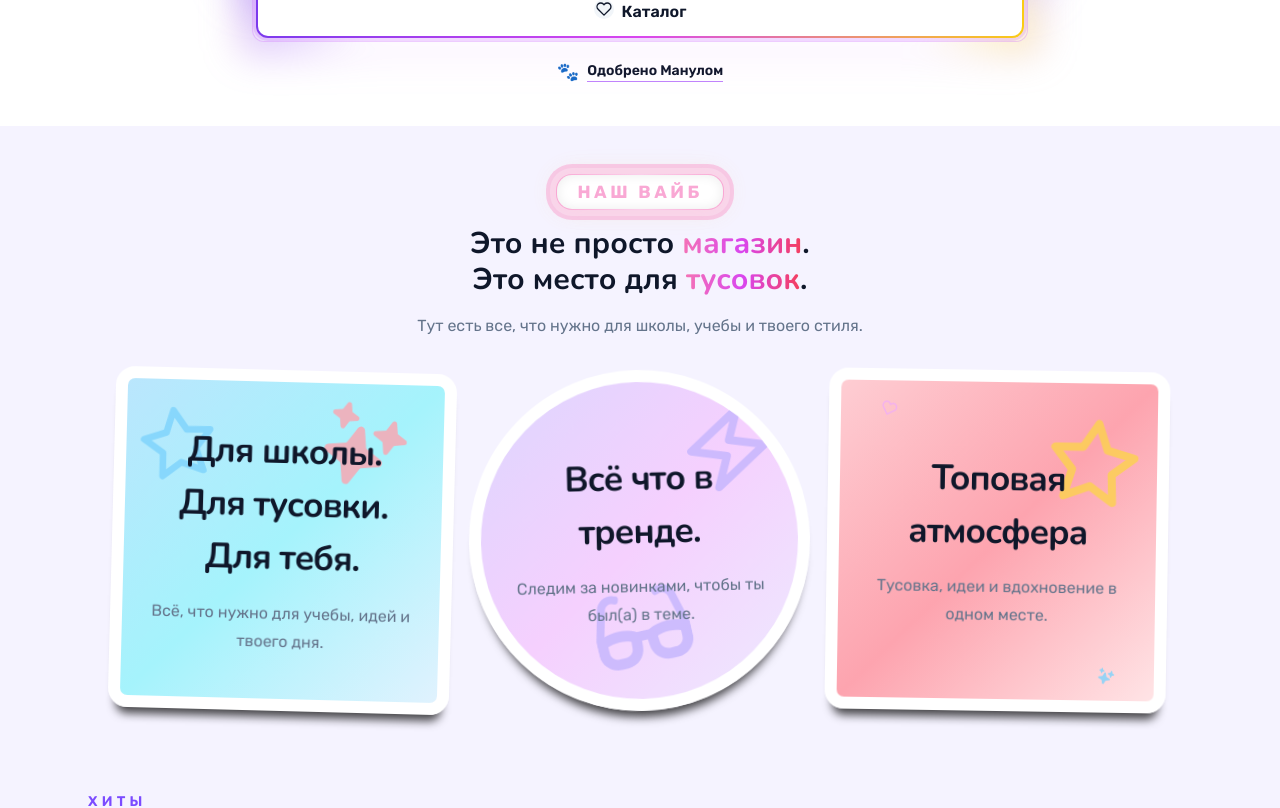
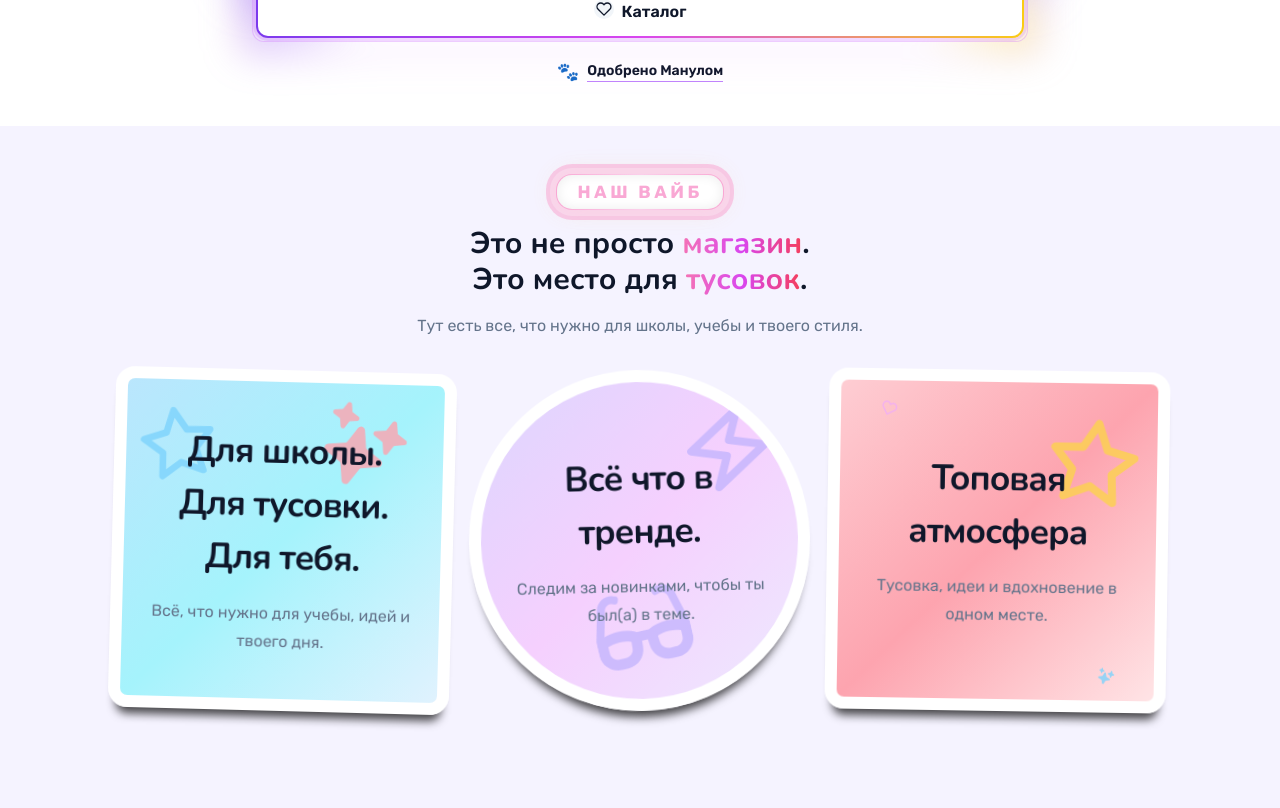
Before and after one commit to RahaAndiyskiy/Crash_celarya, a Next.js app: page / in a window 1280 px wide. Shown: the part 736-1544 px from the top of the page. Built offline with nearby package versions, Linux system fonts and the light colour scheme.

Commit message:
fix: adjust features-bottom spacing and products section margin

```diff
--- a/components/Features.jsx
+++ b/components/Features.jsx
@@ -45,7 +45,7 @@ export default function Features({ items }) {
   };
 
   return (
-    <section className="space-y-8 pt-8 px-4 sm:px-6">
+    <section className="space-y-8 pt-8 px-4 sm:px-6 pb-36 sm:pb-40 lg:pb-48">
       <div className="space-y-4 text-center mx-auto w-full max-w-4xl">
         <p
           className="mx-auto inline-flex rounded-[1rem] px-5 py-1 text-center text-[0.9rem] font-black uppercase tracking-[0.2em] sm:text-[1.1rem]"
@@ -123,7 +123,7 @@ export default function Features({ items }) {
           <img
             src="/manul_dream.webp"
             alt="Manul Dream"
-            className="pointer-events-none absolute left-1/2 top-[98%] -translate-x-1/2 z-0 w-[240px] sm:w-[280px] md:w-[340px]"
+            className="pointer-events-none absolute left-1/2 top-[100%] -translate-x-1/2 z-0 w-[240px] sm:w-[280px] md:w-[340px]"
           />
         </div>
       ) : (
--- a/components/Products.jsx
+++ b/components/Products.jsx
@@ -1,6 +1,6 @@
 export default function Products({ items }) {
   return (
-    <section id="products" className="space-y-6">
+    <section id="products" className="space-y-6 mt-24">
       <div className="flex flex-col gap-3 sm:flex-row sm:items-end sm:justify-between">
         <div>
           <p className="text-sm font-semibold uppercase tracking-[0.3em] text-violet-medium">Хиты</p>
```
